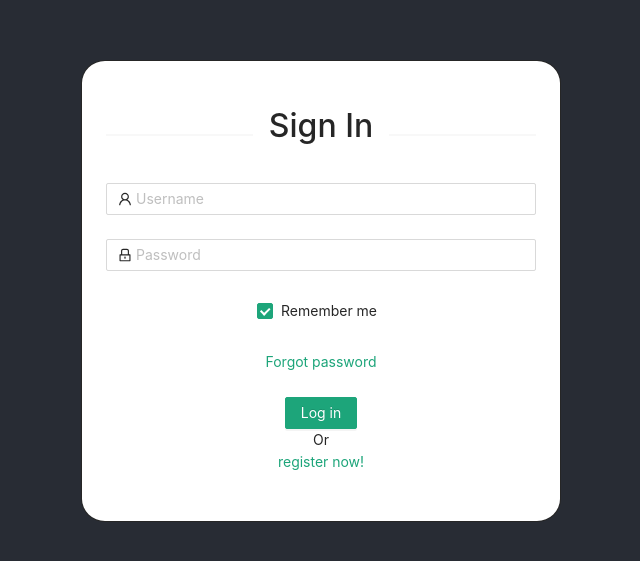
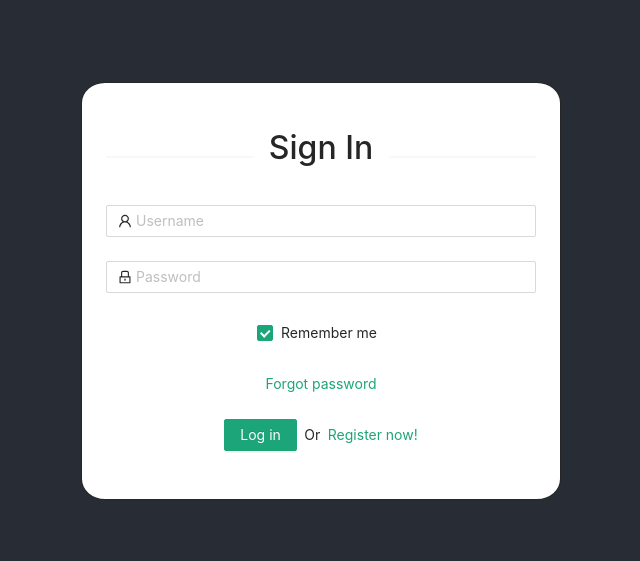
Before and after one commit to fuwhis/fresh-flex-client, a React (Create React App) app: page / in a window 1280 px wide. Shown: the part 109-670 px from the top of the page, without its empty margins (319-959 px from the left). Built offline with nearby package versions, Linux system fonts and the light colour scheme.

Commit message:
fix layout

```diff
--- a/src/components/Form/Login/index.js
+++ b/src/components/Form/Login/index.js
@@ -64,8 +64,8 @@ function LoginForm() {
           <Button type="primary" htmlType="submit" className="login-form-button">
             Log in
           </Button>
-          <br /> Or  <br />
-          <a href="/register">register now!</a>
+          &nbsp; Or &nbsp;
+          <a href="/register">Register now!</a>
         </Form.Item>
       </Form>
     </Card>
--- a/src/components/Form/Registration/index.js
+++ b/src/components/Form/Registration/index.js
@@ -1,5 +1,5 @@
 import React from 'react';
-import { Form, Input, Button, Checkbox, Card } from 'antd';
+import { Form, Input, Button, Checkbox, Card, Divider } from 'antd';
 import { MailOutlined, LockOutlined, UnlockOutlined } from '@ant-design/icons';
 import './index.less';
 
@@ -42,7 +42,7 @@ function Registration() {
   };
   return (
     <Card className='card-form-signup' style={{ width: 480 }}>
-      <h1>Sign Up</h1>
+      <Divider><h1>Create Account</h1></Divider>
       <Form
         {...formItemLayout}
         form={form}
```
